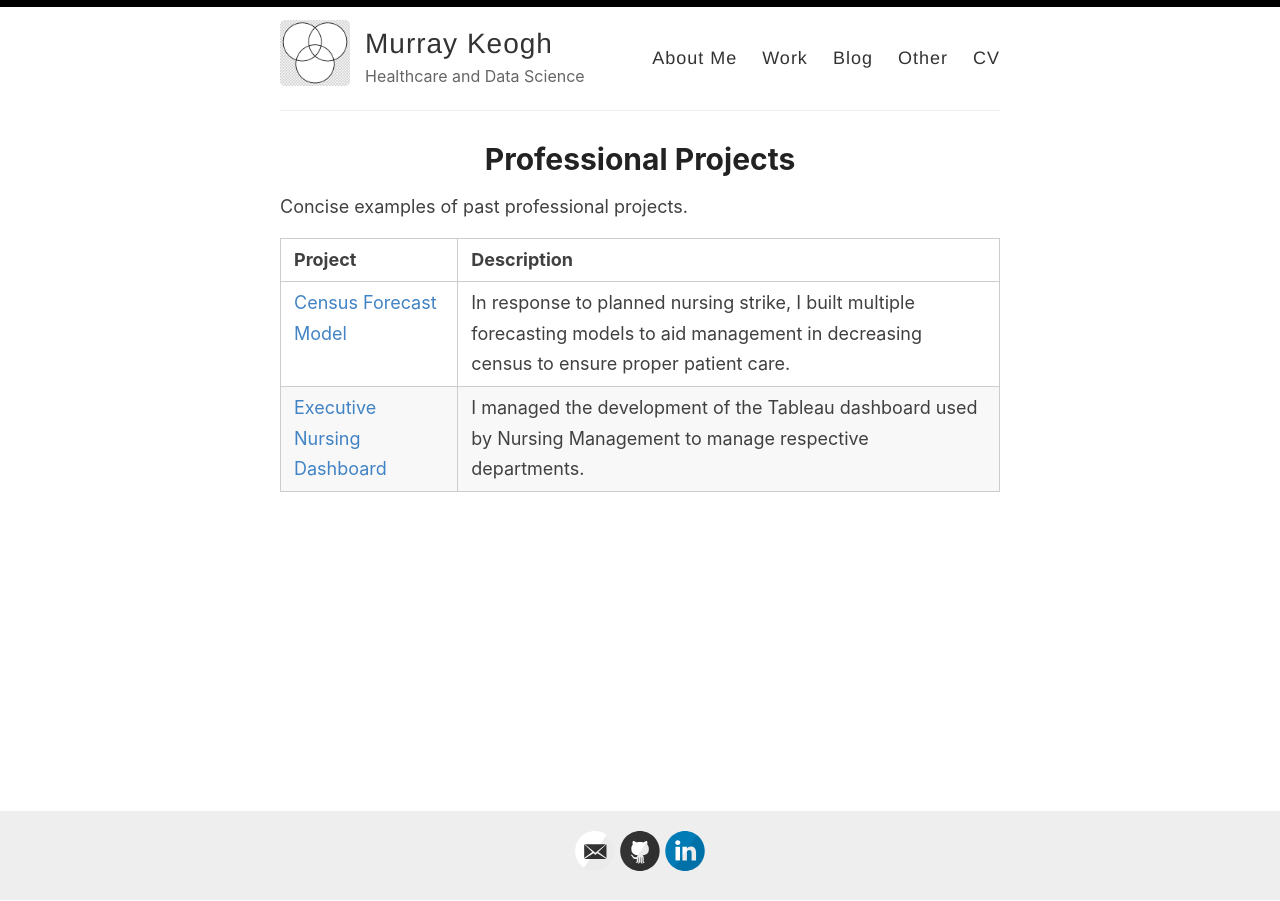
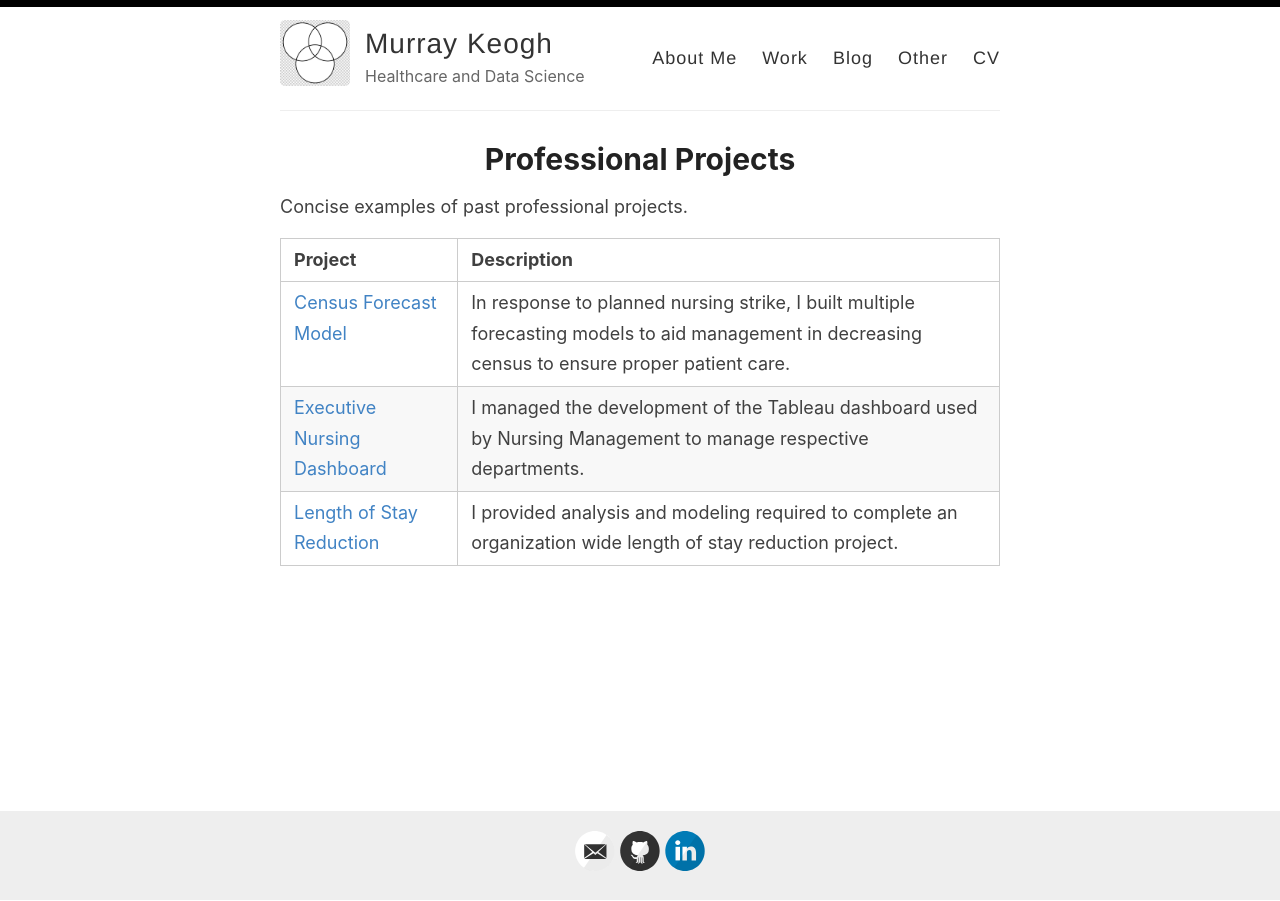
Before and after one commit to Murrkeys/Murrkeys.github.io, a Jekyll site: the page built from _pages/work.md, in a window 1280 px wide. Built offline with Jekyll 4.4.1, drawn with Linux system fonts in a browser that asks for light colours.

Commit message:
Update work.md

```diff
--- a/_pages/work.md
+++ b/_pages/work.md
@@ -11,3 +11,4 @@ Concise examples of past professional projects.
 |------------ | -------------|
 |<a href="/documents/Nursing Strike Forecast Model.pdf">Census Forecast Model</a> | In response to planned nursing strike, I built multiple forecasting models to aid management in decreasing census to ensure proper patient care.|
 |<a href="/documents/Nursing Executive Dashboard.pdf">Executive Nursing Dashboard</a>| I managed the development of the Tableau dashboard used by Nursing Management to manage respective departments.|
+|<a href="/documents/Length of Stay Reduction Project.pdf">Length of Stay Reduction</a>| I provided analysis and modeling required to complete an organization wide length of stay reduction project.|
```
